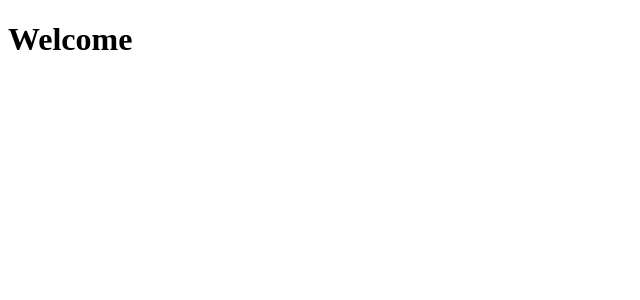
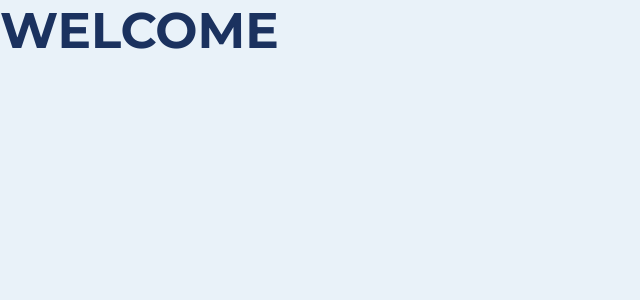
Before and after one commit to LucasLoopsT/Cadastros_Assembleia, a React (Vite) app in the folder frontend/: page / in a window 1280 px wide. Shown: the top 300 px of the page, without its empty margins (0-640 px from the left). Built offline with nearby package versions, Linux system fonts and the light colour scheme.

Commit message:
feat: add styledComponents globalStyles and theme

```diff
--- a/frontend/index.html
+++ b/frontend/index.html
@@ -5,6 +5,10 @@
     <link rel="icon" type="image/svg+xml" href="./src/assets/pomba.png" />
     <meta name="viewport" content="width=device-width, initial-scale=1.0" />
     <title>Membros Assembleia</title>
+    <link
+      href="https://fonts.googleapis.com/css2?family=Lato:ital,wght@0,100;0,300;0,400;0,700;0,900;1,100;1,300;1,400;1,700;1,900&family=League+Spartan:wght@100..900&family=Montserrat:ital,wght@0,100..900;1,100..900&display=swap"
+      rel="stylesheet"
+    />
   </head>
   <body>
     <div id="root"></div>
--- a/frontend/src/App.tsx
+++ b/frontend/src/App.tsx
@@ -1,9 +1,17 @@
 import { Outlet } from "react-router-dom";
+
+// Styled-components
+import { ThemeProvider } from "styled-components";
+import theme from "./styles/theme.tsx";
+import GlobalStyle from "./styles/global.tsx";
 
 function App() {
   return (
     <>
-      <Outlet />
+      <ThemeProvider theme={theme}>
+        <GlobalStyle />
+        <Outlet />
+      </ThemeProvider>
     </>
   );
 }
--- a/frontend/src/styles/global.tsx
+++ b/frontend/src/styles/global.tsx
@@ -0,0 +1,52 @@
+import { createGlobalStyle } from "styled-components";
+
+export default createGlobalStyle`
+    *{
+        box-sizing: border-box;
+        margin: 0;
+        padding: 0;
+    }
+
+    body{
+        background-color: ${({ theme }) => theme.COLORS.bg};
+        color: ${({ theme }) => theme.COLORS.color_1};
+        -webkit-font-smoothing: antileased;
+    }
+
+    body, input, button, textarea{
+        font-family: "Montserrat", sans-serif;
+        font-size: 16px;
+        outline: none;
+    }
+
+    h1, h2, h3 {
+        font-size: 50px;
+        font-family: "Montserrat", sans-serif;
+        text-transform: uppercase;
+    }
+
+    h2 {
+        font-size: 45px;
+    }
+
+    h3 {
+        font-size: 40px;
+    }
+
+    p, label {
+        font-family: lato, sans-serif;
+        text-align: left;
+        font-size: 20px;
+        color: ${({ theme }) => theme.COLORS.color_2};
+    }
+
+    label{
+        color: ${({ theme }) => theme.COLORS.color_1};
+    }
+
+    button, a{
+        cursor: pointer;
+        text-decoration: none;
+        transition: all 200ms ease;
+    }
+`;
--- a/frontend/src/styles/theme.tsx
+++ b/frontend/src/styles/theme.tsx
@@ -0,0 +1,11 @@
+export default {
+  COLORS: {
+    bg: "#e9f2f9",
+
+    color_1: "#1b325f",
+    color_2: "#3a89c9",
+    color_3: "#9cc4e4",
+    color_4: "#f26c4f",
+    color_5: "#9f102c",
+  },
+};
```
